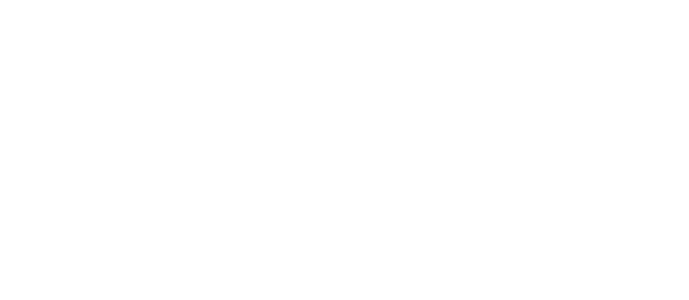
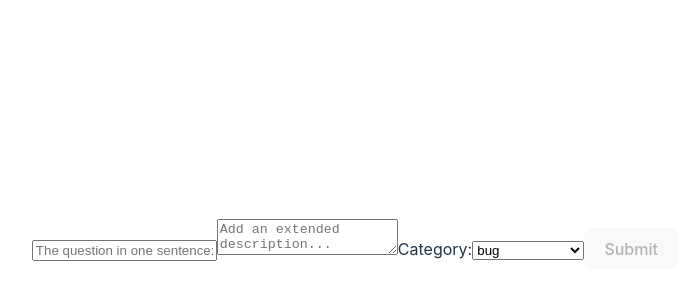
Before and after one commit to samuelkroot/skroot-website-project, a React (Vite) app: page /#/post in a window 1280 px wide. Shown: the part 156-456 px from the top of the page, without its empty margins (285-974 px from the left). Built offline with nearby package versions, Linux system fonts and the light colour scheme.

Commit message:
Add completed post form to post page

```diff
--- a/src/pages/NewPostPage.jsx
+++ b/src/pages/NewPostPage.jsx
@@ -1,9 +1,10 @@
+import PostForm from '../components/PostForm';
 import Wrapper from '../components/Wrapper';
 
 const NewPostPage = () => {
     return (
         <Wrapper>
-
+            <PostForm />
         </Wrapper>
     );
 }
```
